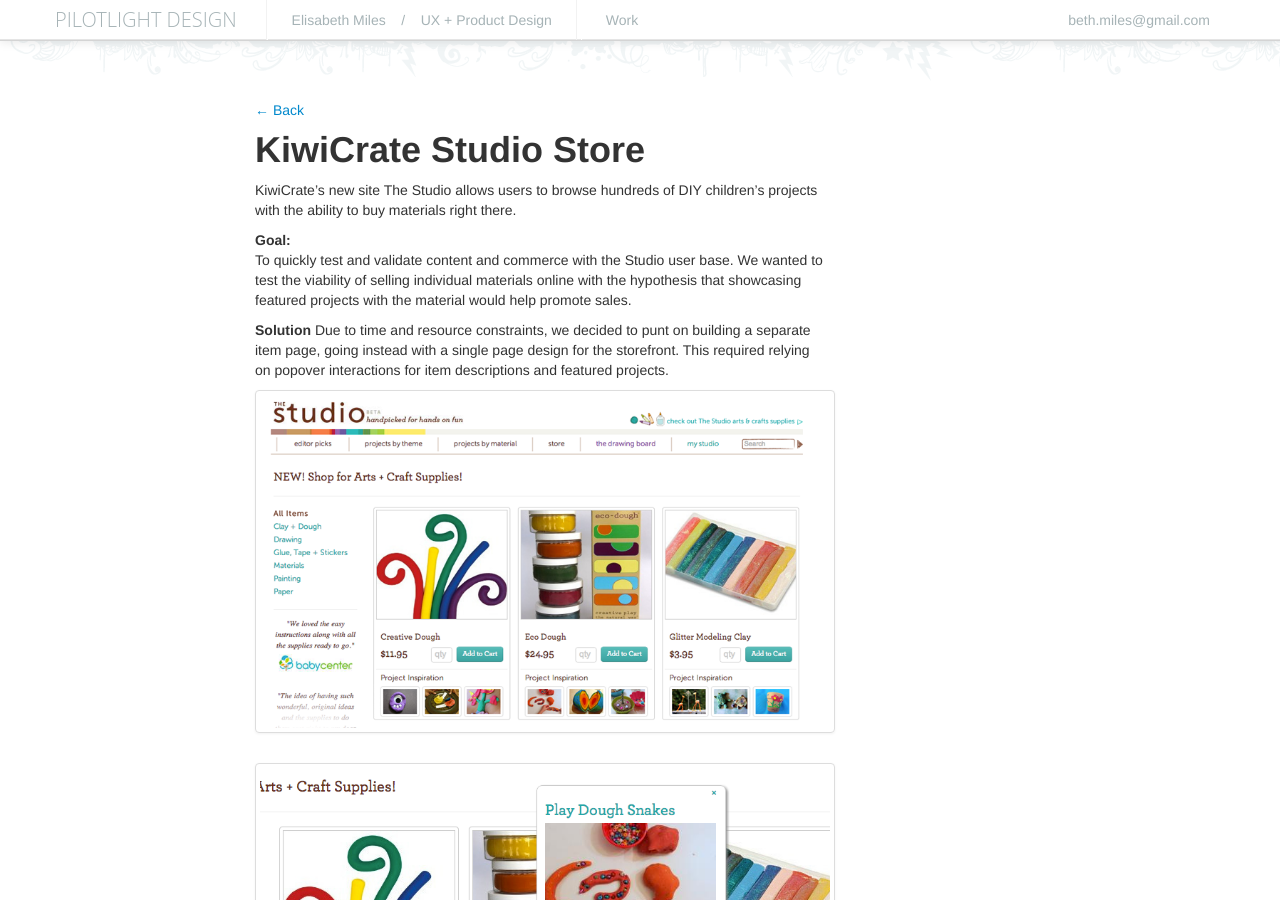
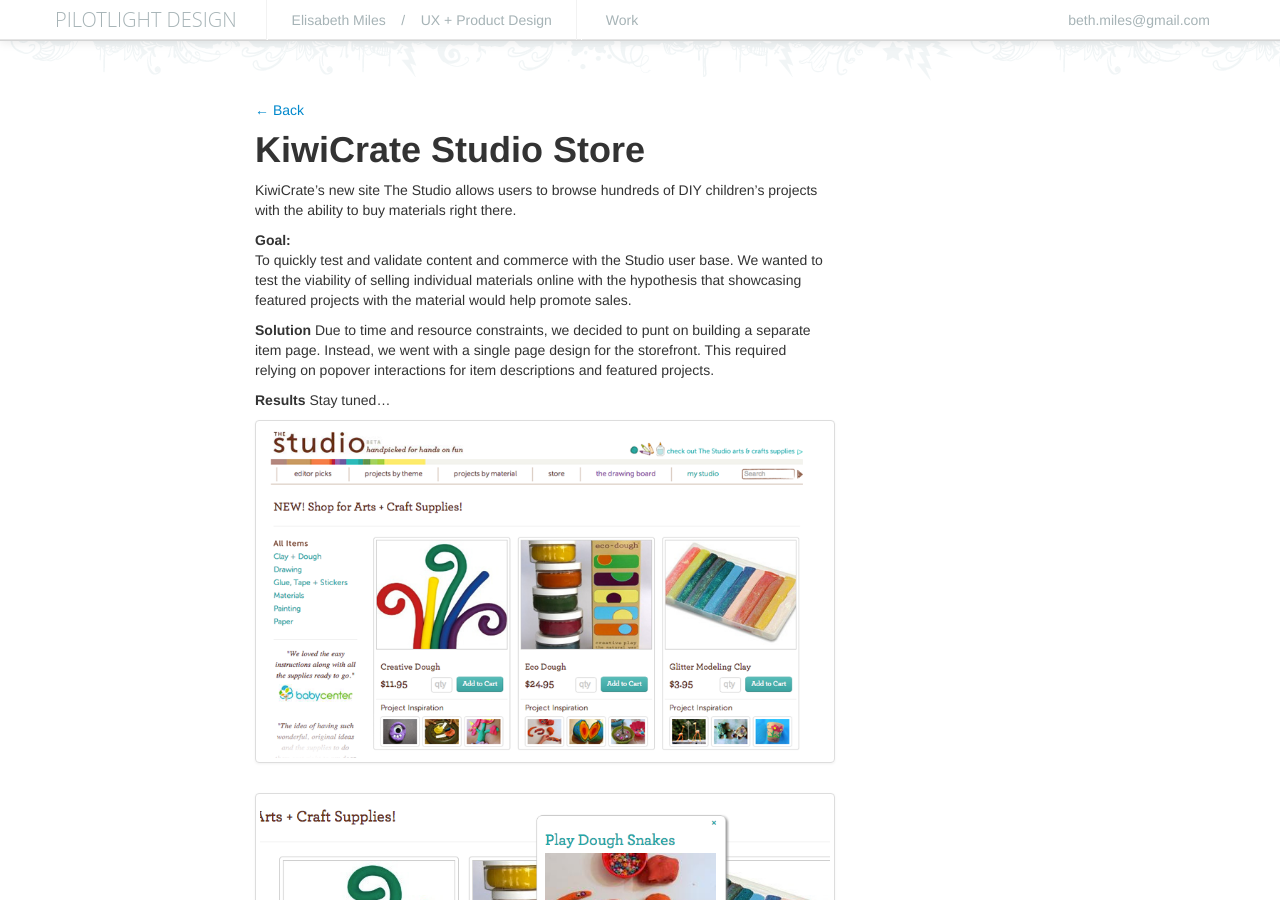
Before and after one commit to elisabethmiles/pilotlightdesign, a Jekyll site: the page built from _posts/2012-12-19-kiwicrate-studio-store.md, in a window 1280 px wide and 900 px high. Built offline with Jekyll 4.4.1, drawn with Linux system fonts in a browser that asks for light colours; nearby versions of some CDN libraries; comment, search, counter and statistics services are not loaded.

Commit message:
updated verbiage

```diff
--- a/_posts/2012-12-19-kiwicrate-studio-store.md
+++ b/_posts/2012-12-19-kiwicrate-studio-store.md
@@ -14,9 +14,10 @@
 To quickly test and validate content and commerce with the Studio user base. We wanted to test the viability of selling individual materials online with the hypothesis that showcasing featured projects with the material would help promote sales.
 
 **Solution**
-Due to time and resource constraints, we decided to punt on building a separate item page, going instead with a single page design for the storefront. This required relying on popover interactions for item descriptions and featured projects.
+Due to time and resource constraints, we decided to punt on building a separate item page. Instead, we went with a single page design for the storefront. This required relying on popover interactions for item descriptions and featured projects.
 
-
+**Results**
+Stay tuned...
 
 
 <img class="thumbnail" src="/images/examples/studio-store.png" title="Studio Store"/>
```
